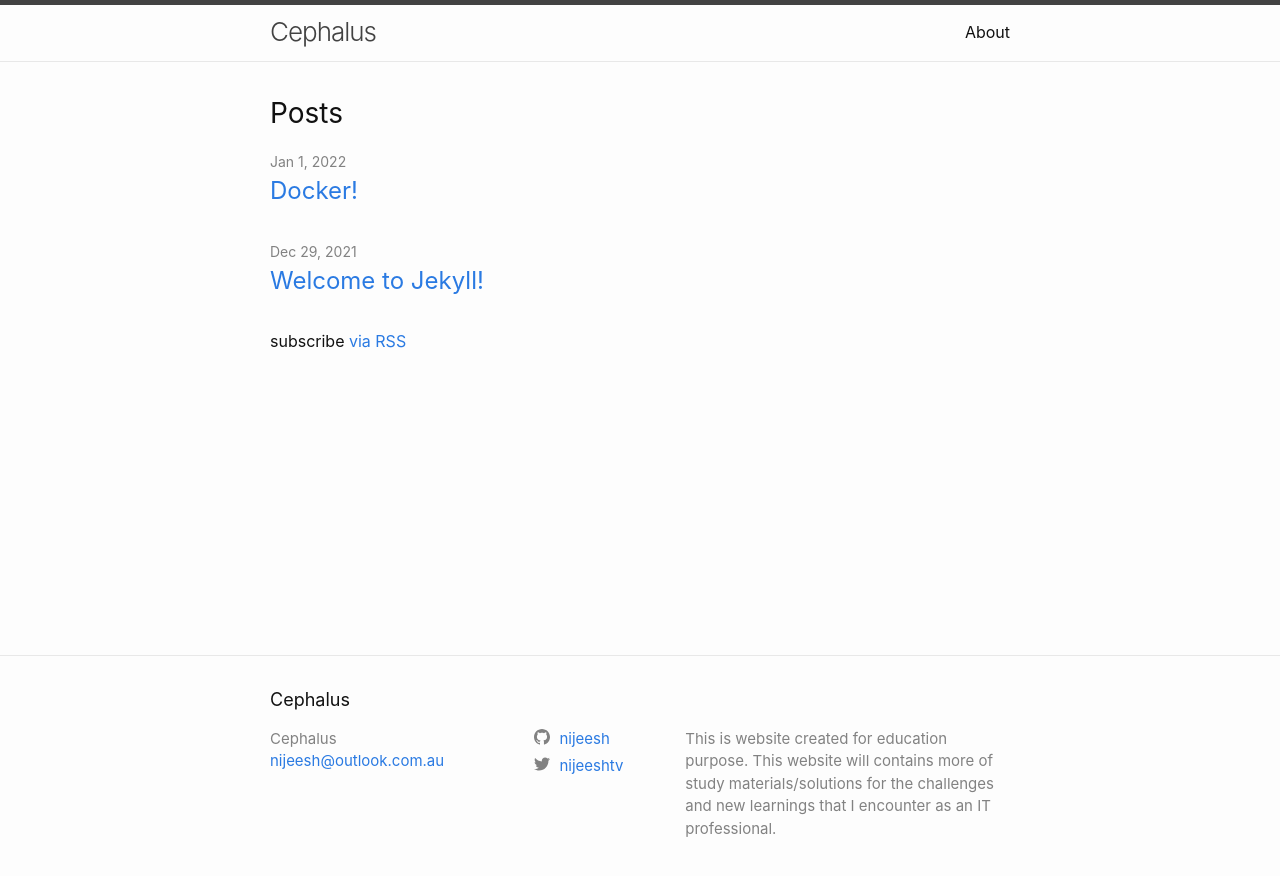
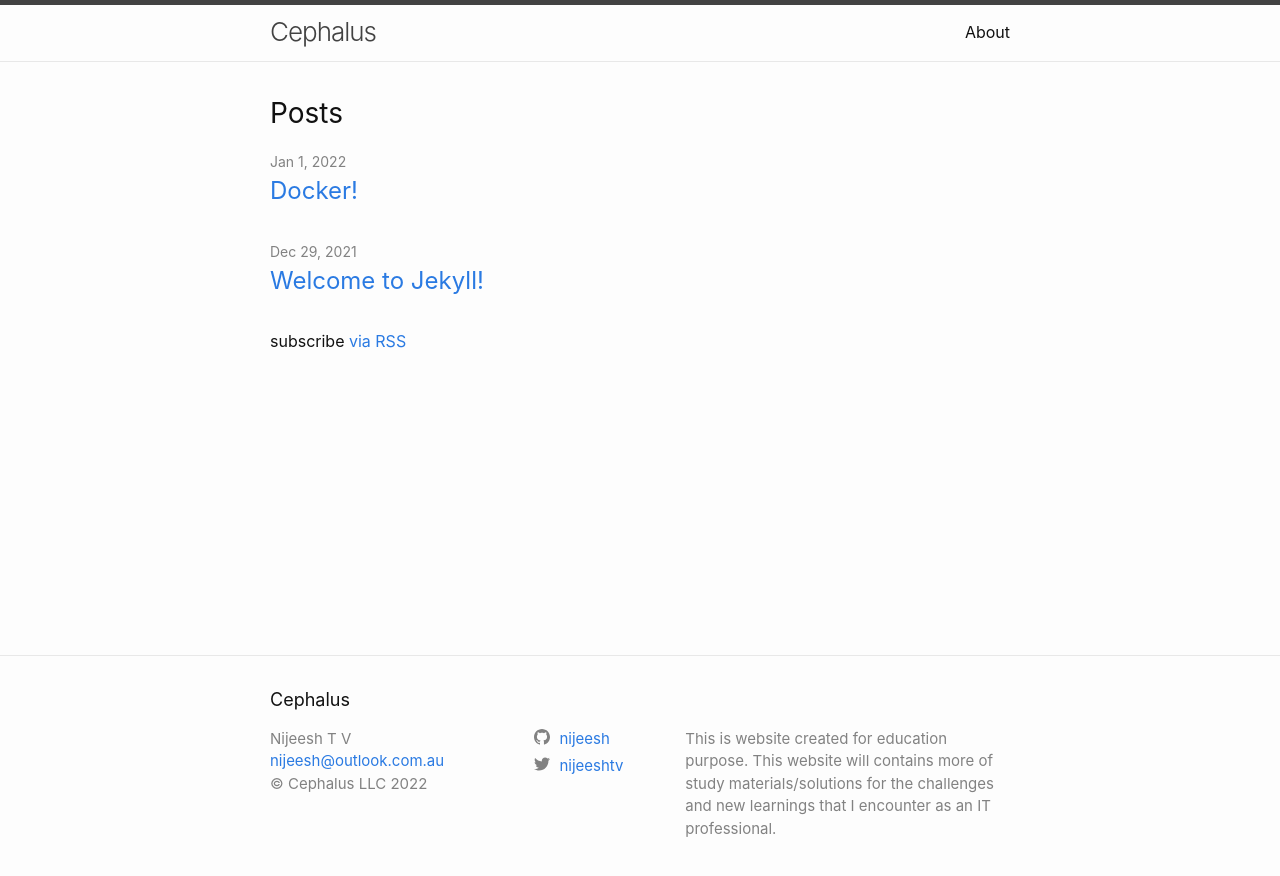
Before and after one commit to CephalusTechnologies/Docker, a Jekyll site: the page built from index.markdown, in a window 1280 px wide. Shown: the top 876 px of the page. Built offline with Jekyll 4.4.1, drawn with Linux system fonts in a browser that asks for light colours.

Commit message:
copyright

```diff
--- a/_config.yml
+++ b/_config.yml
@@ -27,6 +27,8 @@ url: "https://cephalustechnologies.github.io" # the base hostname & protocol for
 twitter_username: nijeeshtv
 github_username:  nijeesh
 
+author: Nijeesh T V
+copyright: Cephalus LLC
 # Build settings
 #theme: minima
 plugins:
--- a/_includes/footer.html
+++ b/_includes/footer.html
@@ -18,6 +18,9 @@
             {%- if site.email -%}
             <li><a class="u-email" href="mailto:{{ site.email }}">{{ site.email }}</a></li>
             {%- endif -%}
+            {%- if site.copyright -%}
+            <li>&copy; {{ site.copyright }} {{ 'now' | date: "%Y"}}</li>
+            {%- endif -%}
         </ul>
       </div>
 
```
